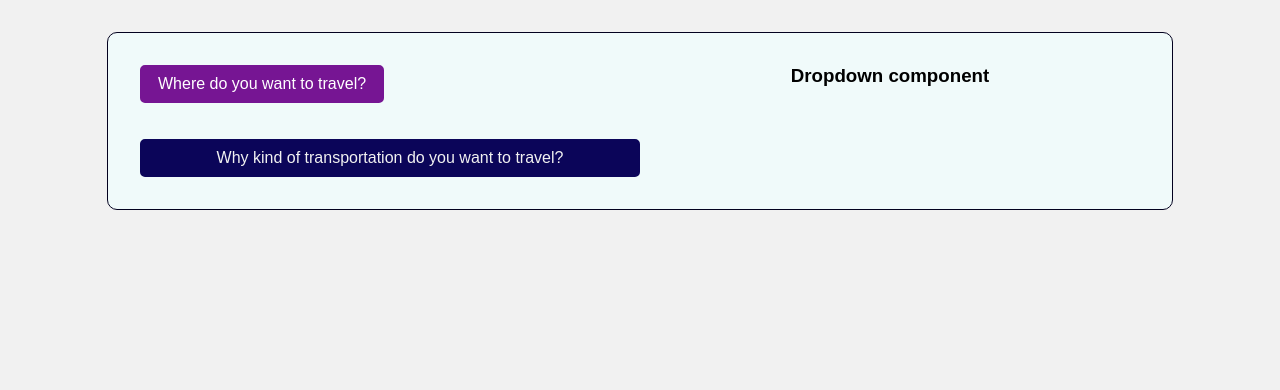
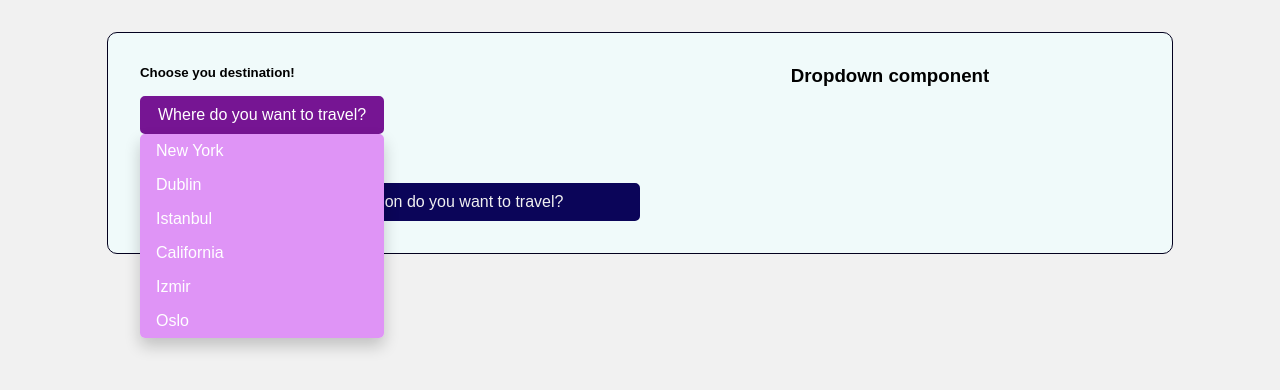
Before and after one commit to ptsp01/vcsc-fullstack-test-202202, a React (Create React App) app in the folder packages/frontend/: page / in a window 1280 px wide. Shown: the top 390 px of the page. Built offline with nearby package versions, Linux system fonts and the light colour scheme.

Commit message:
FE-01: handle apply useImperativeHandle

```diff
--- a/packages/frontend/src/App.js
+++ b/packages/frontend/src/App.js
@@ -53,6 +53,7 @@ const vehicles = [
 function App() {
   const [destination, setDestination] = React.useState(EMPTY);
   const [vehicle, setVehicle] = React.useState(EMPTY);
+  const destRef = React.useRef();
 
   const onSelectDesti = (item) => {
     setDestination(item.value);
@@ -62,10 +63,17 @@ function App() {
     setVehicle(item.value);
   }
 
+  React.useEffect(() => {
+    destRef.current.toggle();
+  }, [])
+
   return (
     <div className="App" style={{ overflow: "hidden" }}>
       <div className="component">
+        {/* DESTINATION */}
+        <h5>Choose you destination!</h5>
         <Dropdown
+          ref={destRef}
           onSelect={onSelectDesti}
           // isFluid
           header={
@@ -95,8 +103,10 @@ function App() {
 
         <br />
         <br />
-        <br />
 
+
+        {/* VEHICLE */}
+        <h5>Choose you vehicle!</h5>
         <Dropdown
           onSelect={onSelectVehicle}
           isFluid
--- a/packages/frontend/src/lib/Dropdown/index.js
+++ b/packages/frontend/src/lib/Dropdown/index.js
@@ -9,14 +9,14 @@ import "./style.scss"
 
 const portalEl = document.querySelector(`#${PORTAL}`);
 
-function Dropdown ({ header, children, onSelect, isFluid }) {
+function Dropdown ({ header, children, onSelect, isFluid }, ref) {
   const [isExpand, setExpand] = React.useState(false);
   const [coordinate, setCoordinate] = React.useState({ top: 0, left: 0, width: 0 })
   const renderEl = React.useRef(document.createElement(`div`));
   const dRef = React.useRef();
 
   const toggleExpand = (val) => {
-    if (typeof val !== "number") {
+    if (typeof val === "undefined") {
       setExpand(!isExpand)
     } else {
       setExpand(Boolean(val))
@@ -35,6 +35,12 @@ function Dropdown ({ header, children, onSelect, isFluid }) {
     { children }
   </ul>;
 
+  React.useImperativeHandle(ref, () => ({
+    toggle() {
+      dRef.current.click();
+    }
+  }))
+
   React.useEffect(() => {
     document.addEventListener("mousedown", handleClickOutside)
     portalEl.appendChild(renderEl.current)
@@ -51,17 +57,18 @@ function Dropdown ({ header, children, onSelect, isFluid }) {
   React.useEffect(() => {
     const _cor = dRef.current.getBoundingClientRect();
     setCoordinate({ top: _cor.bottom, left: _cor.left, width: _cor.width })
+  // eslint-disable-next-line react-hooks/exhaustive-deps
   }, [header])
 
   return<DContext.Provider value={{ onSelect }}>
-      <div ref={dRef} className={`dropdown ${isFluid ? 'fluid' : EMPTY}`} onClick={toggleExpand} >
+      <div ref={dRef} className={`dropdown ${isFluid ? 'fluid' : EMPTY}`} onClick={() => toggleExpand()} >
         { header }
         { ReactDom.createPortal(dropDownContent, renderEl.current) }
       </div>
     </DContext.Provider>
 }
 
-export default Object.assign(Dropdown, {
+export default Object.assign(React.forwardRef(Dropdown), {
   Header: DHeader,
   Item: DItem
 })
--- a/packages/frontend/src/styles/app.scss
+++ b/packages/frontend/src/styles/app.scss
@@ -17,6 +17,12 @@
       width: 50%;
     }
   }
+  .component {
+    h5 {
+      margin-top: 0;
+      margin-bottom: $space-md;
+    }
+  }
   .document {
     h3 {
       margin: 0;
```
